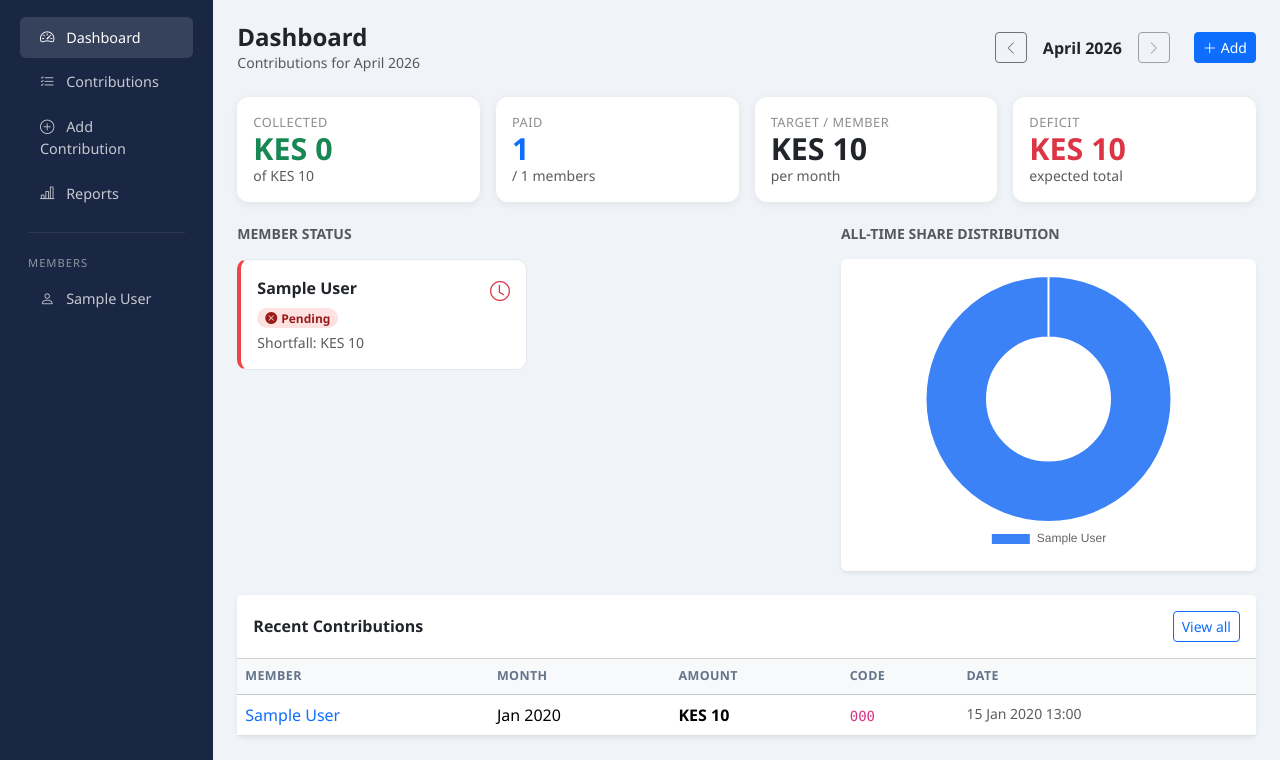
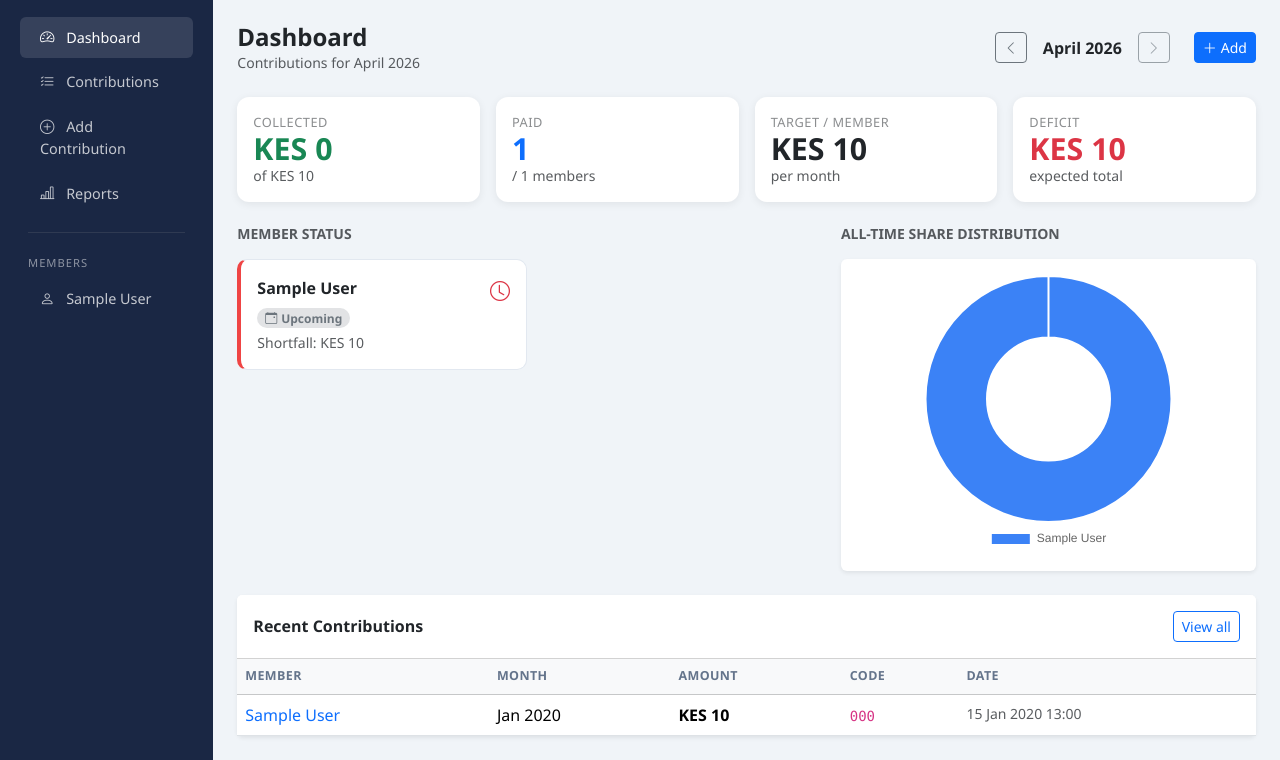
Before and after one commit to Ndolo7/bbc-chama, a Django app: page / in a window 1280 px wide. Shown: the part 57-817 px from the top of the page. Run offline with Django 5.2, Linux system fonts and the light colour scheme; a user stored in the database is signed in; tables that the repository leaves empty hold one stand-in row (values such as "Sample post"); parts of the project's set-up code (start-up, migrations or seed data) failed here and were passed over.

Commit message:
feat: show Upcoming badge for current month instead of Pending

```diff
--- a/chama/templates/chama/dashboard.html
+++ b/chama/templates/chama/dashboard.html
@@ -102,9 +102,15 @@
                             </small>
                             {% else %}
                             <div class="mt-1">
+                                {% if month_start < current_month_start %}
                                 <span class="badge badge-unpaid rounded-pill">
                                     <i class="bi bi-x-circle-fill me-1"></i>Pending
                                 </span>
+                                {% else %}
+                                <span class="badge bg-secondary-subtle text-secondary rounded-pill">
+                                    <i class="bi bi-calendar-event me-1"></i>Upcoming
+                                </span>
+                                {% endif %}
                             </div>
                             <small class="text-muted d-block mt-1">Shortfall: KES {{ s.shortfall|floatformat:0 }}</small>
                             {% endif %}
```
